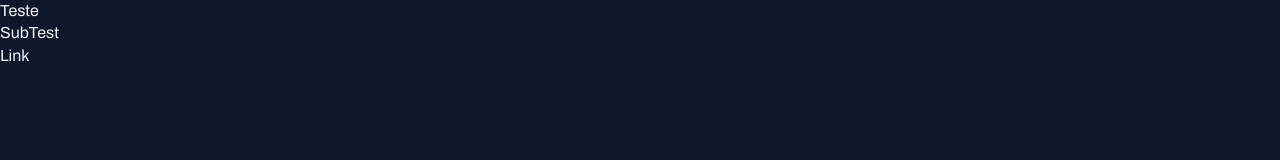
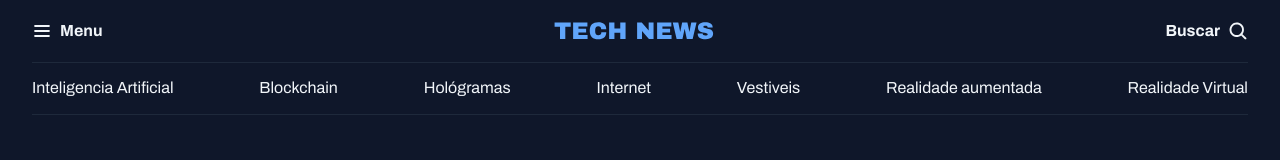
Before and after one commit to Anderson-reis7/portal-de-noticias, a plain HTML site: page index.html in a window 1280 px wide. Drawn offline with Linux system fonts and the light colour scheme.

Commit message:
criando o header da aplicação

```diff
--- a/index.html
+++ b/index.html
@@ -12,8 +12,30 @@
     <title>Portal de Notícias</title>
   </head>
   <body>
-    <h1>Teste</h1>
-    <h2>SubTest</h2>
-    <a href="#">Link</a>
+    <header class="container">
+      <nav id="primary" class="grid grid-flow-col">
+        <div>
+          <img src="./assets/icons/List.svg" alt="icone de menu">
+          <strong>Menu</strong>
+        </div>
+        <div>
+          <img src="./assets/Tech News.svg" alt="logo">
+        </div>
+        <div>
+          <strong>Buscar</strong>
+          <img src="./assets/icons/MagnifyingGlass.svg"
+            alt="icone de lupa para pesquisa">
+        </div>
+      </nav>
+      <nav id="secondary" class="grid grid-flow-col">
+        <a href="#">Inteligencia Artificial</a>
+        <a href="#">Blockchain</a>
+        <a href="#">Hológramas</a>
+        <a href="#">Internet</a>
+        <a href="#">Vestiveis</a>
+        <a href="#">Realidade aumentada</a>
+        <a href="#">Realidade Virtual</a>
+      </nav>
+    </header>
   </body>
 </html>
--- a/styles/global.css
+++ b/styles/global.css
@@ -41,3 +41,18 @@
 h1, h2, h3 {
   font: inherit;
 }
+
+.container{
+  max-width: 1280px;
+  padding-inline: 32px;
+  margin-inline: auto;
+}
+
+/* Utility-first */
+.grid {
+  display: grid;
+}
+
+.grid-flow-col {
+  grid-auto-flow: column;
+}
--- /dev/null
+++ b/styles/header.css
@@ -0,0 +1,25 @@
+#primary {
+  padding-block: 20px;
+
+  div{
+    display: flex;
+    align-items: center;
+    gap: 8px;
+  }
+
+  /* nesting css */
+  div:nth-child(2){
+    margin-inline: auto;
+  }
+
+  div:nth-child(3){
+    justify-self: end;
+  }
+}
+
+#secondary {
+  padding-block: 14px;
+  border: solid 1px var(--stroke-color);
+  border-inline: none;
+  justify-content: space-between;
+}
--- a/styles/index.css
+++ b/styles/index.css
@@ -1 +1,2 @@
 @import url(./global.css);
+@import url(./header.css);
```
